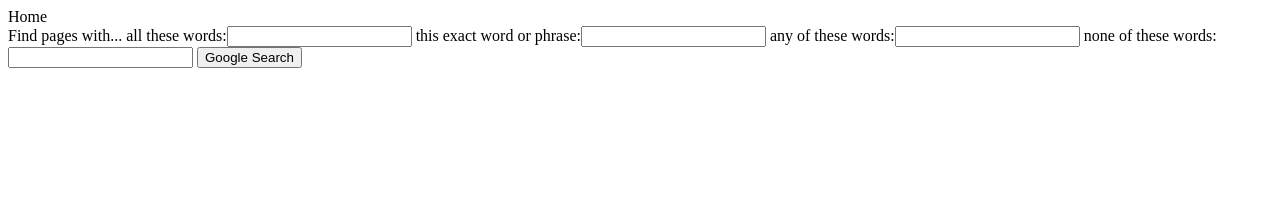
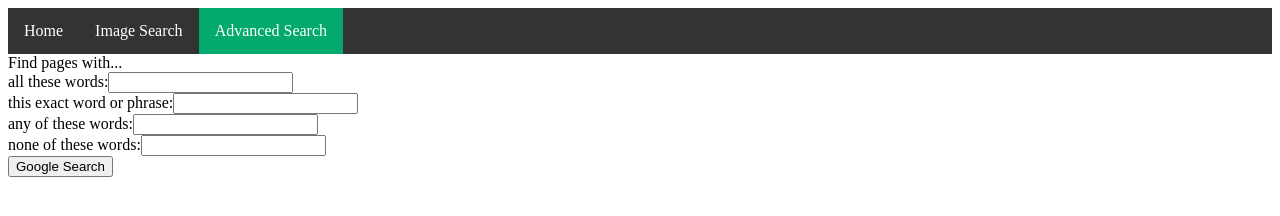
Before and after one commit to shashwot123/google-frontend-clone, a plain HTML site: page advanced_search.html in a window 1280 px wide. Drawn offline with Linux system fonts and the light colour scheme.

Commit message:
Added External css

```diff
--- a/advanced_search.html
+++ b/advanced_search.html
@@ -2,22 +2,24 @@
 <html lang="en">
     <head>
         <title>Advanced Search</title>
-        <style type="text/css">
-            a {
-                color: black;
-                text-decoration: none;
-            }
-        </style>
+        <meta name="viewport" content="width=device-width, initial-scale=1.0">
+        <link rel="stylesheet" type="text/css" href="mystyle.css">
     </head>
     <body>
-        <a href="index.html">Home</a>
-        <form action="https://www.google.com/search">
-            <label>Find pages with...</label>
-            <label>all these words:</label><input type="text" name="q">
-            <label>this exact word or phrase:</label><input type="text" name="q">
-            <label>any of these words:</label><input type="text" name="q">
-            <label>none of these words:</label><input type="text" name="q">
-            <input type="submit" value="Google Search">
-        </form>
+        <ul>
+            <li><a href="index.html">Home</a></li>
+            <li><a href="image_search.html">Image Search</a></li>
+            <li><a class="active" href="advanced_search.html">Advanced Search</a></li>
+        </ul>
+        <div>
+            <form action="https://www.google.com/search">
+                <label>Find pages with...</label><br>
+                <label>all these words:</label><input type="text" name="q"><br>
+                <label>this exact word or phrase:</label><input type="text" name="q"><br>
+                <label>any of these words:</label><input type="text" name="q"><br>
+                <label>none of these words:</label><input type="text" name="q"><br>
+                <input type="submit" value="Google Search">
+            </form>
+        </div>
     </body>
 </html>
--- /dev/null
+++ b/mystyle.css
@@ -0,0 +1,24 @@
+ul {
+    list-style-type: none;
+    margin: 0;
+    padding: 0;
+    overflow: hidden;
+    background-color: #333;
+}
+li {
+    display: inline;
+    float: left;
+}
+li a {
+      display: block;
+      color: white;
+      text-align: center;
+      padding: 14px 16px;
+      text-decoration: none;
+}
+li a:hover {
+            background-color: #111;
+}
+.active {
+        background-color: #04AA6D;
+}
```
Also changed, not shown: image_search.html (+9 -8 lines), index.html (+8 -10 lines).
